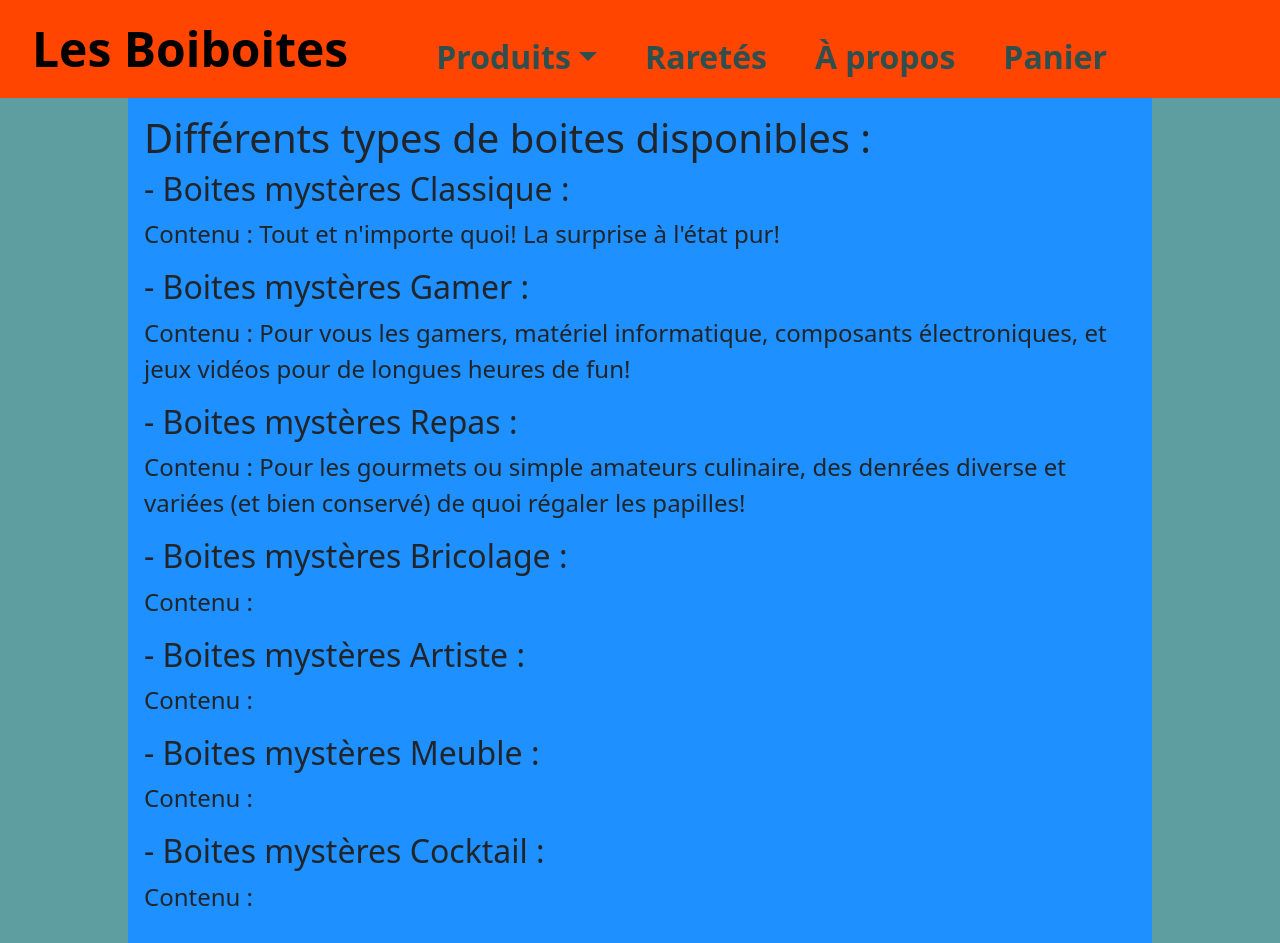
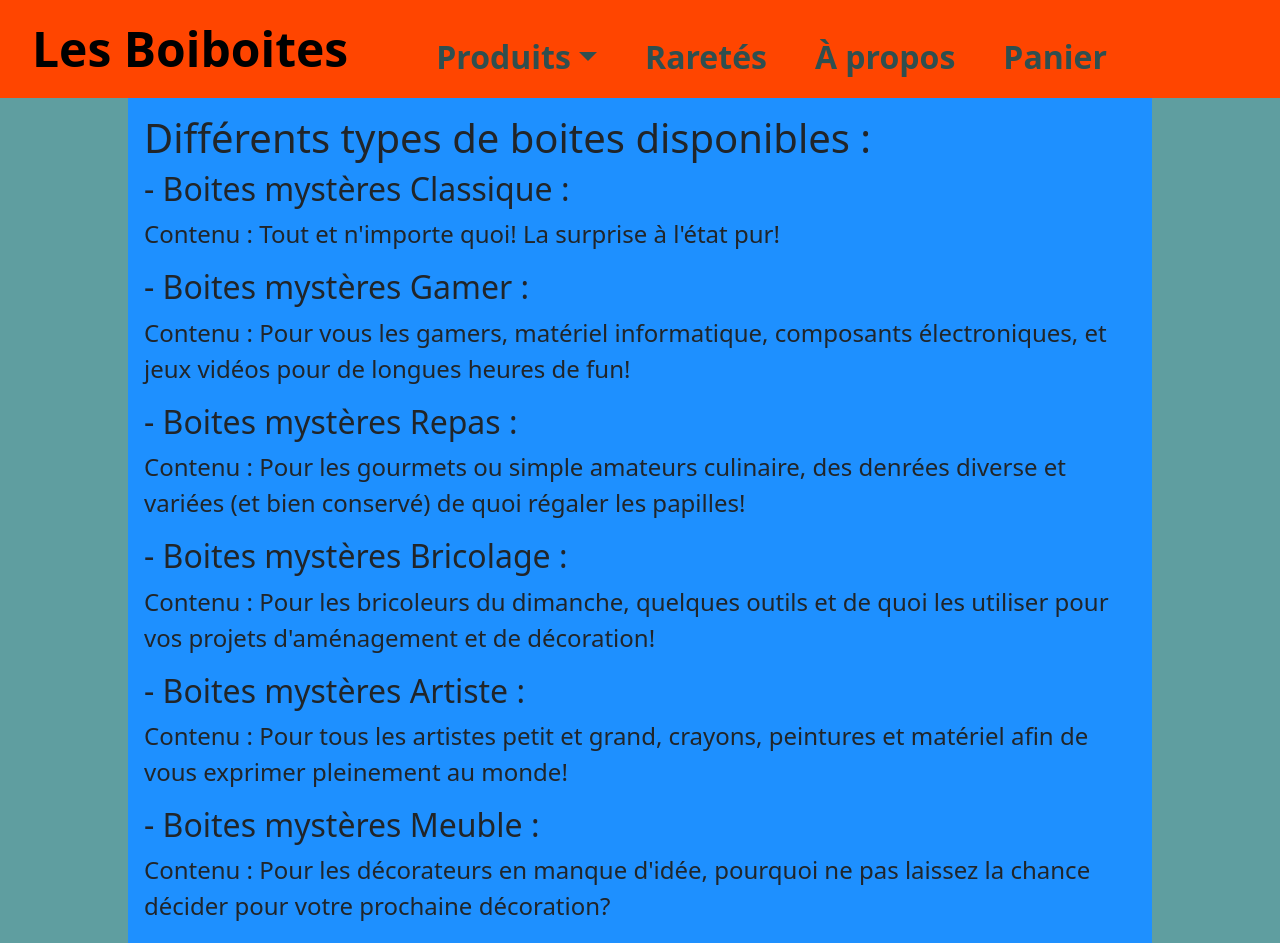
Before and after one commit to ThomasJaffe/gtech1-b13-react, a React (Create React App) app in the folder app-react/: page / in a window 1280 px wide. Shown: the top 943 px of the page. Built offline with nearby package versions, Linux system fonts and the light colour scheme.

Commit message:
Update Accueil.js

```diff
--- a/app-react/src/Accueil.js
+++ b/app-react/src/Accueil.js
@@ -17,13 +17,13 @@ class Accueil extends Component {
         <h2>- Boites mystères Repas :</h2>
         <p>Contenu : Pour les gourmets ou simple amateurs culinaire, des denrées diverse et variées (et bien conservé) de quoi régaler les papilles!</p>
         <h2>- Boites mystères Bricolage :</h2>
-        <p>Contenu : </p>
+        <p>Contenu : Pour les bricoleurs du dimanche, quelques outils et de quoi les utiliser pour vos projets d'aménagement et de décoration!</p>
         <h2>- Boites mystères Artiste :</h2>
-        <p>Contenu : </p>
+        <p>Contenu : Pour tous les artistes petit et grand, crayons, peintures et matériel afin de vous exprimer pleinement au monde!</p>
         <h2>- Boites mystères Meuble :</h2>
-        <p>Contenu : </p>
+        <p>Contenu : Pour les décorateurs en manque d'idée, pourquoi ne pas laissez la chance décider pour votre prochaine décoration?</p>
         <h2>- Boites mystères Cocktail :</h2>
-        <p>Contenu : </p>
+        <p>Contenu : Pour les amateurs d'alcool et de coktails, recevez au hasard l'un des coktails de notre partenaire Lava-Cocktail®!</p>
     </div>
     </>
     );
```
